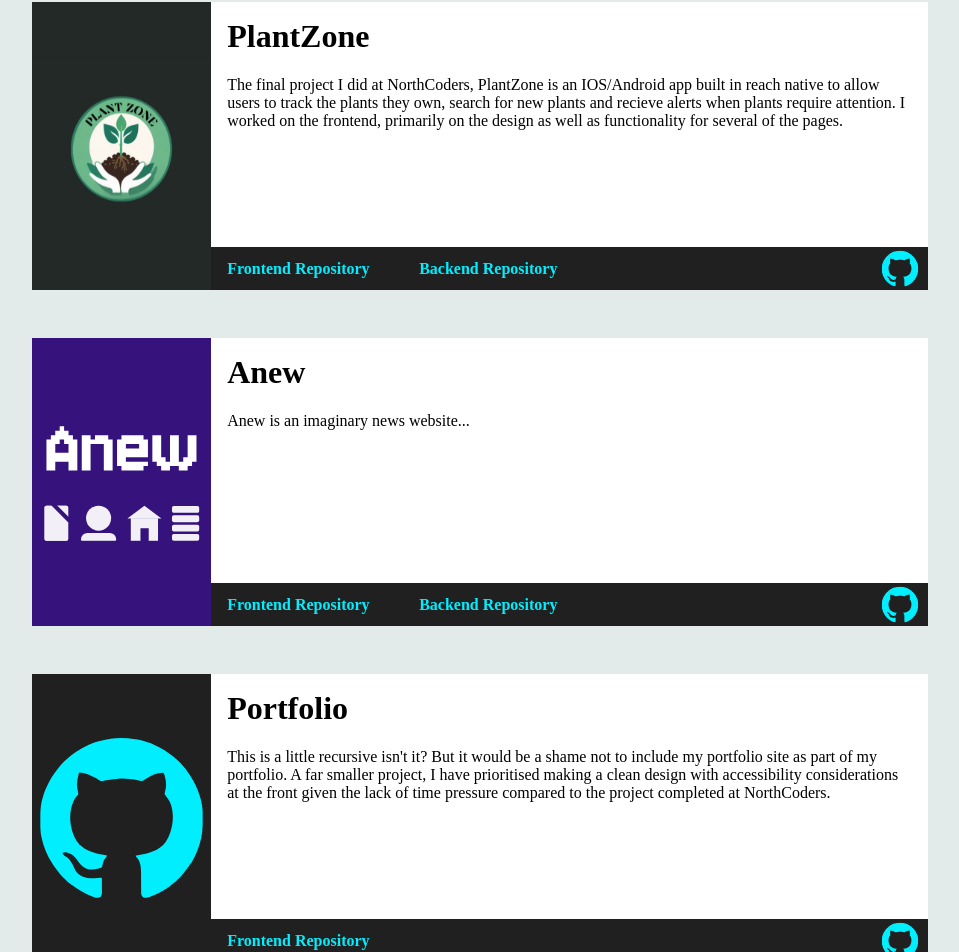
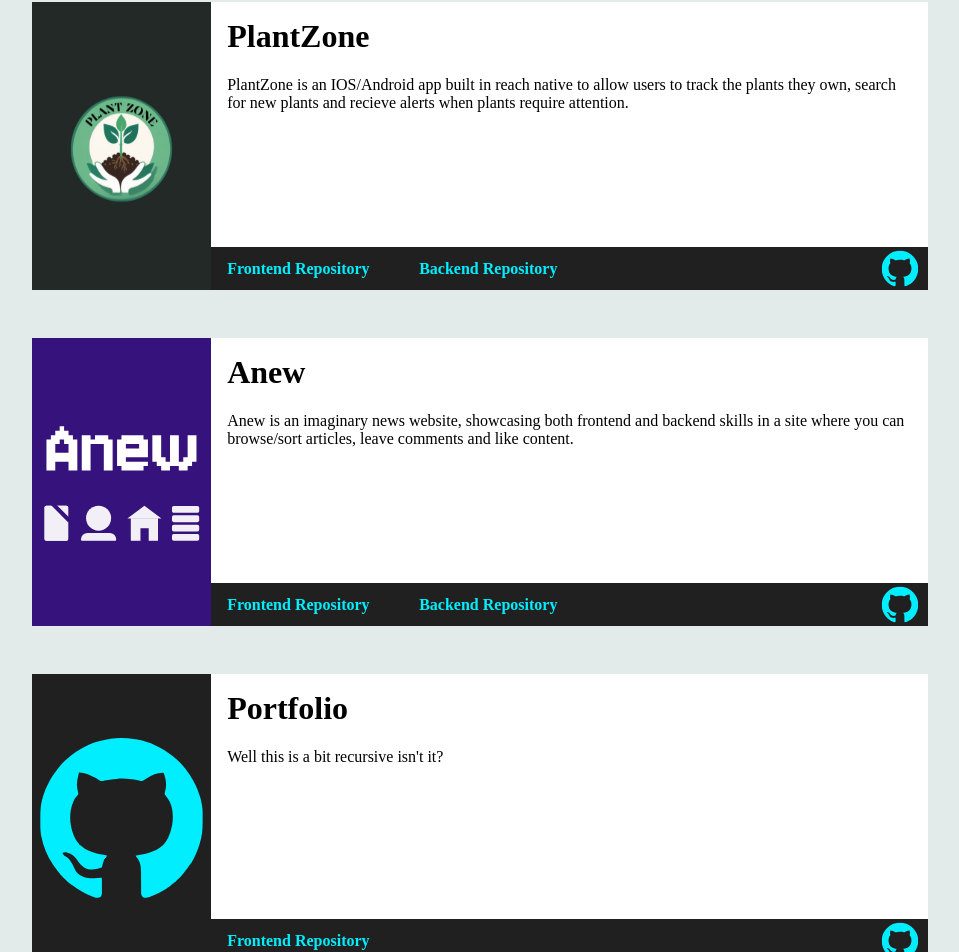
Before and after one commit to patrick-jc-evans/PJCE-Portfolio, a React (Vite) app in the folder portfolio/: page / in a window 1280 px wide. Shown: the part 240-1192 px from the top of the page, without its empty margins (160-1119 px from the left). Built offline with nearby package versions, Linux system fonts and the light colour scheme; a web font is replaced by a local one.

Commit message:
update short descriptions

```diff
--- a/portfolio/src/projectDetails/anew.js
+++ b/portfolio/src/projectDetails/anew.js
@@ -1,6 +1,7 @@
 export default {
     title: "Anew",
-    shortDescription: "Anew is an imaginary news website...",
+    shortDescription:
+        "Anew is an imaginary news website, showcasing both frontend and backend skills in a site where you can browse/sort articles, leave comments and like content.",
     githubFrontendLink:
         "https://github.com/patrick-jc-evans/PJCE-NC-News-Frontend",
     githubBackendLink: "https://github.com/patrick-jc-evans/PJCE-NC-News",
--- a/portfolio/src/projectDetails/plantzone.js
+++ b/portfolio/src/projectDetails/plantzone.js
@@ -1,7 +1,7 @@
 export default {
     title: "PlantZone",
     shortDescription:
-        "The final project I did at NorthCoders, PlantZone is an IOS/Android app built in reach native to allow users to track the plants they own, search for new plants and recieve alerts when plants require attention. \n I worked on the frontend, primarily on the design as well as functionality for several of the pages.",
+        "PlantZone is an IOS/Android app built in reach native to allow users to track the plants they own, search for new plants and recieve alerts when plants require attention.",
     githubFrontendLink: "https://github.com/RedNilloc/plant-app-frontend",
     githubBackendLink: "https://github.com/Rachelllk97/Plant-app-backend",
     imgBackgroundColor: "#222926",
--- a/portfolio/src/projectDetails/portfolio.js
+++ b/portfolio/src/projectDetails/portfolio.js
@@ -1,7 +1,6 @@
 export default {
     title: "Portfolio",
-    shortDescription:
-        "This is a little recursive isn't it? But it would be a shame not to include my portfolio site as part of my portfolio. A far smaller project, I have prioritised making a clean design with accessibility considerations at the front given the lack of time pressure compared to the project completed at NorthCoders. ",
+    shortDescription: "Well this is a bit recursive isn't it?",
     githubFrontendLink: "https://github.com/patrick-jc-evans/PJCE-Portfolio",
     imgBackgroundColor: "#202020",
 }
```
